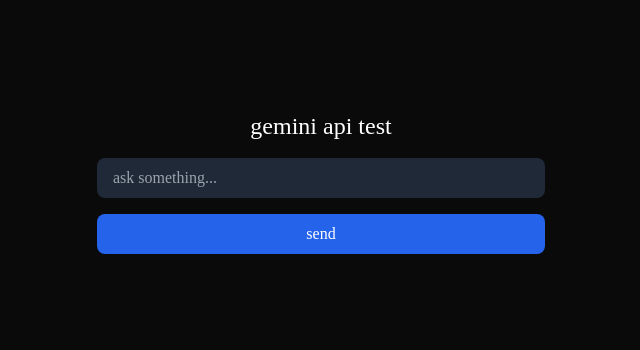
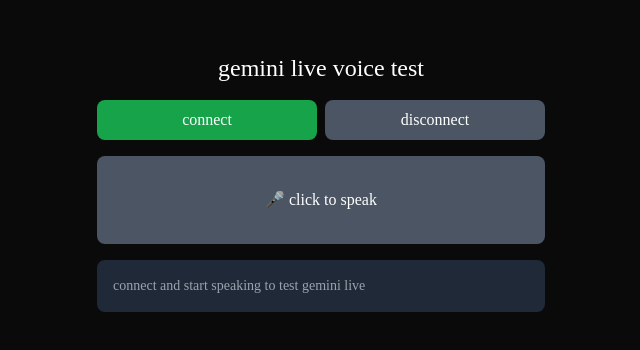
Before and after one commit to dlsl-animodev/codekada-hackathon, a Next.js app: page / in a window 1280 px wide. Shown: the part 218-568 px from the top of the page, without its empty margins (319-959 px from the left). Built offline with nearby package versions, Linux system fonts and the light colour scheme.

Commit message:
feat: gemini live api integration for voice input

```diff
--- a/src/app/page.tsx
+++ b/src/app/page.tsx
@@ -1,55 +1,84 @@
 'use client';
 
-import { useState } from 'react';
+import { useGeminiLive } from '@/hooks/useGeminiLive';
 
 export default function Home() {
-  const [input, setInput] = useState('');
-  const [response, setResponse] = useState('');
-  const [loading, setLoading] = useState(false);
-
-  const testAPI = async () => {
-    setLoading(true);
-    try {
-      const res = await fetch('/api/ai/test', {
-        method: 'POST',
-        headers: { 'Content-Type': 'application/json' },
-        body: JSON.stringify({ message: input }),
-      });
-      const data = await res.json();
-      setResponse(data.text || data.error);
-    } catch (error) {
-      setResponse('error connecting to api');
-    }
-    setLoading(false);
-  };
+  const {
+    messages,
+    isConnected,
+    isListening,
+    isProcessing,
+    connect,
+    disconnect,
+    startListening,
+    stopListening,
+    sendText,
+  } = useGeminiLive();
 
   return (
     <main className="flex min-h-screen flex-col items-center justify-center gap-4 p-8">
-      <h1 className="text-2xl text-white">gemini api test</h1>
+      <h1 className="text-2xl text-white">gemini live voice test</h1>
 
       <div className="w-full max-w-md space-y-4">
-        <input
-          type="text"
-          value={input}
-          onChange={(e) => setInput(e.target.value)}
-          placeholder="ask something..."
-          className="w-full rounded-lg bg-gray-800 px-4 py-2 text-white hover:cursor-text"
-          onKeyDown={(e) => e.key === 'Enter' && testAPI()}
-        />
+        {/* connection status */}
+        <div className="flex gap-2">
+          <button
+            onClick={connect}
+            disabled={isConnected}
+            className="flex-1 rounded-lg bg-green-600 px-4 py-2 text-white hover:cursor-pointer hover:bg-green-700 disabled:bg-gray-600"
+          >
+            {isConnected ? 'connected' : 'connect'}
+          </button>
+          <button
+            onClick={disconnect}
+            disabled={!isConnected}
+            className="flex-1 rounded-lg bg-red-600 px-4 py-2 text-white hover:cursor-pointer hover:bg-red-700 disabled:bg-gray-600"
+          >
+            disconnect
+          </button>
+        </div>
 
+        {/* voice controls */}
         <button
-          onClick={testAPI}
-          disabled={loading}
-          className="w-full rounded-lg bg-blue-600 px-4 py-2 text-white hover:cursor-pointer hover:bg-blue-700 disabled:bg-gray-600"
+          onClick={isListening ? stopListening : startListening}
+          disabled={!isConnected || isProcessing}
+          className={`w-full rounded-lg px-4 py-8 text-white hover:cursor-pointer ${
+            isListening
+              ? 'bg-red-600 hover:bg-red-700'
+              : isProcessing
+              ? 'bg-yellow-600'
+              : 'bg-blue-600 hover:bg-blue-700'
+          } disabled:bg-gray-600`}
         >
-          {loading ? 'loading...' : 'send'}
+          {isProcessing
+            ? '⏳ ai is thinking...'
+            : isListening
+            ? '🎤 listening... (click to stop)'
+            : '🎤 click to speak'}
         </button>
 
-        {response && (
-          <div className="rounded-lg bg-gray-800 p-4 text-white">
-            {response}
-          </div>
-        )}
+        {/* messages */}
+        <div className="max-h-96 space-y-2 overflow-y-auto rounded-lg bg-gray-800 p-4">
+          {messages.length === 0 ? (
+            <p className="text-sm text-gray-400">
+              connect and start speaking to test gemini live
+            </p>
+          ) : (
+            messages.map((msg, idx) => (
+              <div
+                key={idx}
+                className={`text-sm ${
+                  msg.role === 'user' ? 'text-blue-400' : 'text-green-400'
+                }`}
+              >
+                <span className="font-semibold">
+                  {msg.role === 'user' ? 'you: ' : 'ai: '}
+                </span>
+                {msg.text}
+              </div>
+            ))
+          )}
+        </div>
       </div>
     </main>
   );
--- /dev/null
+++ b/src/hooks/useGeminiLive.ts
@@ -0,0 +1,282 @@
+'use client';
+
+import { useEffect, useRef, useState } from 'react';
+import { GoogleGenAI, LiveServerMessage, MediaResolution, Modality, Session } from '@google/genai';
+
+interface GeminiLiveMessage {
+  role: 'user' | 'assistant';
+  text: string;
+  audio?: string;
+}
+
+export function useGeminiLive() {
+  const [messages, setMessages] = useState<GeminiLiveMessage[]>([]);
+  const [isConnected, setIsConnected] = useState(false);
+  const [isListening, setIsListening] = useState(false);
+  const [isProcessing, setIsProcessing] = useState(false);
+  const sessionRef = useRef<Session | null>(null);
+  const mediaRecorderRef = useRef<MediaRecorder | null>(null);
+  const audioChunksRef = useRef<Blob[]>([]);
+  const currentAudioPartsRef = useRef<string[]>([]);
+
+  // initialize gemini live session
+  const connect = async () => {
+    try {
+      const ai = new GoogleGenAI({
+        apiKey: process.env.NEXT_PUBLIC_GEMINI_API_KEY!,
+      });
+
+      const model = 'models/gemini-2.0-flash-exp';
+
+      const config = {
+        responseModalities: [Modality.TEXT],
+      };
+
+      const session = await ai.live.connect({
+        model,
+        callbacks: {
+          onopen: () => {
+            console.log('gemini live connected');
+            setIsConnected(true);
+          },
+          onmessage: (message: LiveServerMessage) => {
+            handleMessage(message);
+          },
+          onerror: (e: ErrorEvent) => {
+            console.error('gemini live error:', e.message);
+          },
+          onclose: (e: CloseEvent) => {
+            console.log('gemini live closed:', e.reason);
+            setIsConnected(false);
+          },
+        },
+        config,
+      });
+
+      sessionRef.current = session;
+    } catch (error) {
+      console.error('failed to connect to gemini live:', error);
+    }
+  };
+
+  // handle messages from gemini
+  const handleMessage = (message: LiveServerMessage) => {
+    console.log('received message from gemini:', message);
+
+    if (message.serverContent?.modelTurn?.parts) {
+      const part = message.serverContent.modelTurn.parts[0];
+
+      if (part?.text) {
+        console.log('received text:', part.text);
+        setMessages((prev) => [
+          ...prev,
+          { role: 'assistant', text: part.text! },
+        ]);
+      }
+
+      if (part?.inlineData) {
+        console.log('received audio chunk, mime type:', part.inlineData.mimeType);
+        currentAudioPartsRef.current.push(part.inlineData.data!);
+      }
+    }
+
+    // check if turn is complete
+    if (message.serverContent?.turnComplete) {
+      console.log('turn complete, playing audio');
+      setIsProcessing(false);
+
+      if (currentAudioPartsRef.current.length > 0) {
+        playAudioChunks(currentAudioPartsRef.current);
+        currentAudioPartsRef.current = [];
+      }
+    }
+  };
+
+  // play collected audio chunks
+  const playAudioChunks = (audioParts: string[]) => {
+    try {
+      // convert pcm to wav
+      const pcmData = audioParts.map(part => {
+        const binary = atob(part);
+        const bytes = new Uint8Array(binary.length);
+        for (let i = 0; i < binary.length; i++) {
+          bytes[i] = binary.charCodeAt(i);
+        }
+        return bytes;
+      });
+
+      const totalLength = pcmData.reduce((sum, arr) => sum + arr.length, 0);
+      const wavHeader = createWavHeader(totalLength, 24000, 1, 16);
+
+      const combinedData = new Uint8Array(wavHeader.length + totalLength);
+      combinedData.set(wavHeader, 0);
+
+      let offset = wavHeader.length;
+      pcmData.forEach(data => {
+        combinedData.set(data, offset);
+        offset += data.length;
+      });
+
+      const audioBlob = new Blob([combinedData], { type: 'audio/wav' });
+      const audioUrl = URL.createObjectURL(audioBlob);
+      const audio = new Audio(audioUrl);
+
+      audio.onerror = (e) => console.error('audio playback error:', e);
+      audio.play().catch(err => console.error('failed to play audio:', err));
+    } catch (error) {
+      console.error('failed to process audio:', error);
+    }
+  };
+
+  // create wav header
+  const createWavHeader = (dataLength: number, sampleRate: number, numChannels: number, bitsPerSample: number): Uint8Array => {
+    const byteRate = sampleRate * numChannels * bitsPerSample / 8;
+    const blockAlign = numChannels * bitsPerSample / 8;
+    const buffer = new ArrayBuffer(44);
+    const view = new DataView(buffer);
+
+    const writeString = (offset: number, str: string) => {
+      for (let i = 0; i < str.length; i++) {
+        view.setUint8(offset + i, str.charCodeAt(i));
+      }
+    };
+
+    writeString(0, 'RIFF');
+    view.setUint32(4, 36 + dataLength, true);
+    writeString(8, 'WAVE');
+    writeString(12, 'fmt ');
+    view.setUint32(16, 16, true);
+    view.setUint16(20, 1, true);
+    view.setUint16(22, numChannels, true);
+    view.setUint32(24, sampleRate, true);
+    view.setUint32(28, byteRate, true);
+    view.setUint16(32, blockAlign, true);
+    view.setUint16(34, bitsPerSample, true);
+    writeString(36, 'data');
+    view.setUint32(40, dataLength, true);
+
+    return new Uint8Array(buffer);
+  };
+
+  // convert base64 to blob
+  const base64ToBlob = (base64: string, mimeType: string): Blob => {
+    const byteCharacters = atob(base64);
+    const byteNumbers = new Array(byteCharacters.length);
+    for (let i = 0; i < byteCharacters.length; i++) {
+      byteNumbers[i] = byteCharacters.charCodeAt(i);
+    }
+    const byteArray = new Uint8Array(byteNumbers);
+    return new Blob([byteArray], { type: mimeType });
+  };
+
+  // start voice recording
+  const startListening = async () => {
+    try {
+      const stream = await navigator.mediaDevices.getUserMedia({ audio: true });
+      const mediaRecorder = new MediaRecorder(stream);
+
+      audioChunksRef.current = [];
+
+      mediaRecorder.ondataavailable = (event) => {
+        if (event.data.size > 0) {
+          audioChunksRef.current.push(event.data);
+        }
+      };
+
+      mediaRecorder.onstop = async () => {
+        const audioBlob = new Blob(audioChunksRef.current, { type: 'audio/webm' });
+        await sendAudioToGemini(audioBlob);
+        stream.getTracks().forEach(track => track.stop());
+      };
+
+      mediaRecorderRef.current = mediaRecorder;
+      mediaRecorder.start();
+      setIsListening(true);
+    } catch (error) {
+      console.error('failed to start recording:', error);
+    }
+  };
+
+  // stop voice recording
+  const stopListening = () => {
+    if (mediaRecorderRef.current && isListening) {
+      mediaRecorderRef.current.stop();
+      setIsListening(false);
+      setIsProcessing(true);
+    }
+  };
+
+  // send audio to gemini
+  const sendAudioToGemini = async (audioBlob: Blob) => {
+    if (!sessionRef.current) {
+      console.error('no session available');
+      return;
+    }
+
+    console.log('sending audio to gemini, size:', audioBlob.size);
+
+    const reader = new FileReader();
+    reader.onloadend = () => {
+      const base64Audio = (reader.result as string).split(',')[1];
+
+      console.log('sending audio data to gemini');
+
+      sessionRef.current?.sendClientContent({
+        turns: [
+          {
+            role: 'user',
+            parts: [
+              {
+                inlineData: {
+                  mimeType: 'audio/webm',
+                  data: base64Audio,
+                },
+              },
+            ],
+          },
+        ],
+      });
+
+      setMessages((prev) => [...prev, { role: 'user', text: '[voice message sent]' }]);
+    };
+    reader.readAsDataURL(audioBlob);
+  };
+
+  // send text message
+  const sendText = (text: string) => {
+    if (!sessionRef.current) return;
+
+    setMessages((prev) => [...prev, { role: 'user', text }]);
+
+    sessionRef.current.sendClientContent({
+      turns: [text],
+    });
+  };
+
+  // disconnect session
+  const disconnect = () => {
+    if (sessionRef.current) {
+      sessionRef.current.close();
+      sessionRef.current = null;
+    }
+  };
+
+  // cleanup on unmount
+  useEffect(() => {
+    return () => {
+      disconnect();
+    };
+  }, []);
+
+  return {
+    messages,
+    isConnected,
+    isListening,
+    isProcessing,
+    connect,
+    disconnect,
+    startListening,
+    stopListening,
+    sendText,
+  };
+}
```
